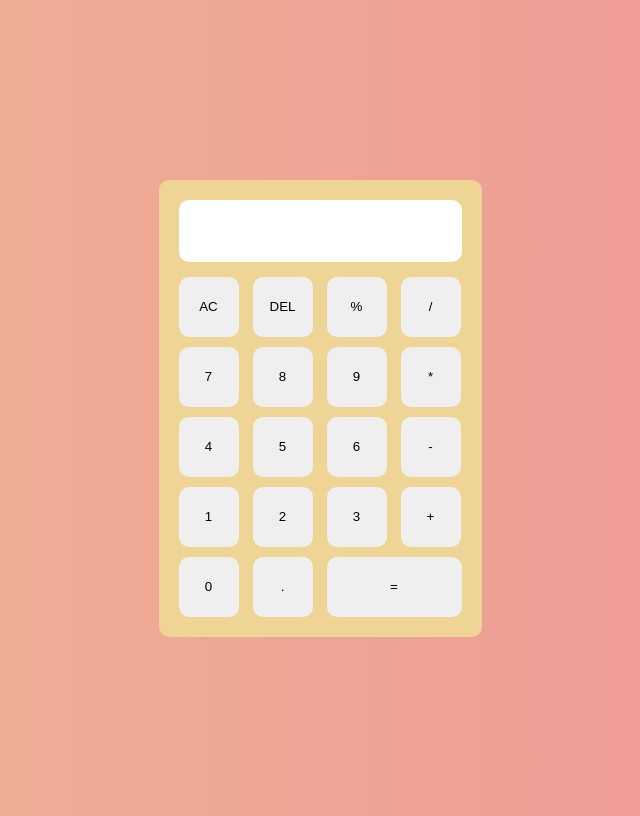
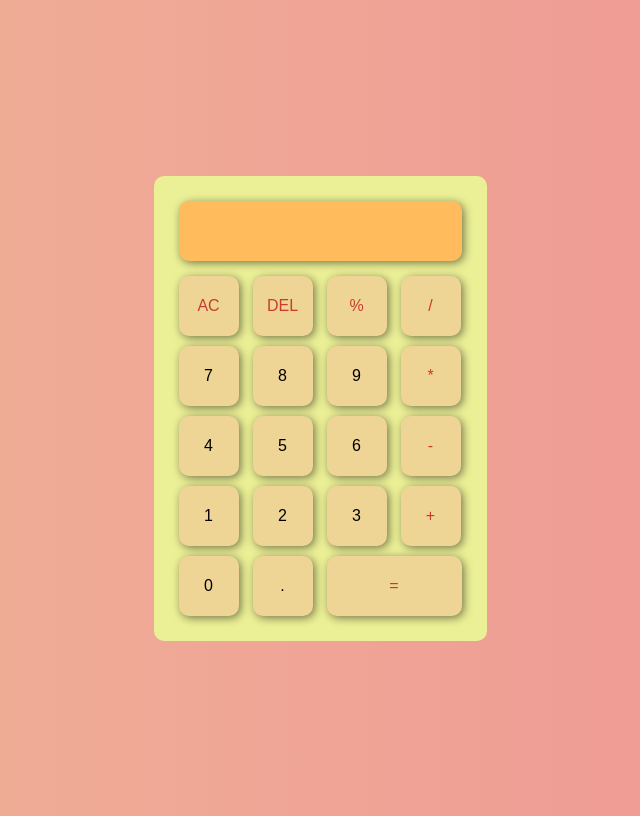
Before and after one commit to Abhijitkr/Simple-Calculator, a plain HTML site: page index.html in a window 1280 px wide. Shown: the whole page, without its empty margins (320-960 px from the left). Drawn offline with Linux system fonts and the light colour scheme.

Commit message:
Adds proper css with click animation

```diff
--- a/index.html
+++ b/index.html
@@ -16,33 +16,33 @@
                 <input type="text" name="display">
             </form>
             <section>
-                <button data-num="AC">AC</button>
-                <button data-num="AC">DEL</button>
-                <button data-num="AC">%</button>
-                <button data-num="AC">/</button>
+                <button data-num="AC" class="operator">AC</button>
+                <button data-num="DEL" class="operator">DEL</button>
+                <button data-num="%" class="operator">%</button>
+                <button data-num="/" class="operator">/</button>
             </section>
             <div>
-                <button data-num="AC">7</button>
-                <button data-num="AC">8</button>
-                <button data-num="AC">9</button>
-                <button data-num="AC">*</button>
+                <button data-num="7">7</button>
+                <button data-num="8">8</button>
+                <button data-num="9">9</button>
+                <button data-num="*" class="operator">*</button>
             </section>
             <section>
-                <button data-num="AC">4</button>
-                <button data-num="AC">5</button>
-                <button data-num="AC">6</button>
-                <button data-num="AC">-</button>
+                <button data-num="4">4</button>
+                <button data-num="5">5</button>
+                <button data-num="6">6</button>
+                <button data-num="-" class="operator">-</button>
             </section>
             <section>
-                <button data-num="AC">1</button>
-                <button data-num="AC">2</button>
-                <button data-num="AC">3</button>
-                <button data-num="AC">+</button>
+                <button data-num="1">1</button>
+                <button data-num="2">2</button>
+                <button data-num="3">3</button>
+                <button data-num="+" class="operator">+</button>
             </section>
             <section>
-                <button data-num="AC">0</button>
-                <button data-num="AC">.</button>
-                <button data-num="=" id="equal">=</button>
+                <button data-num="0">0</button>
+                <button data-num=".">.</button>
+                <button data-num="=" id="equal" class="operator">=</button>
             </section>
         </article>
     </main>
--- a/style.css
+++ b/style.css
@@ -11,9 +11,10 @@ main{
 }
 
 article{
-    background-color: #EFD595;
-    padding: 15px;
+    background-color: #EBEF95;
+    padding: 20px;
     border-radius: 10px;
+    user-select: none;
 }
 
 form{
@@ -21,12 +22,24 @@ form{
 }
 
 form input{
+    box-sizing: border-box;
     width: 100%;
     height: 60px;
     margin: 5px;
     border-radius: 10px;
     border: none;
     margin-bottom: 10px;
+    font-size: 20px;
+    text-align: end;
+    background-color: #FFBB5C;
+    outline: none;
+    box-shadow: 2px 2px 8px rgba(0, 0, 0, 0.5);
+    color: #352F44;
+    pointer-events: none;
+}
+
+form input:focus, form input:hover{
+    border: 1.5px solid #FAF0E6;
 }
 
 button{
@@ -35,8 +48,25 @@ button{
     margin: 5px;
     border-radius: 10px;
     border: none;
+    background-color: #EFD595;
+    font-size: medium;
+    box-shadow: 2px 2px 8px rgba(0, 0, 0, 0.5);
+    outline: none;
+    cursor: pointer;
+}
+
+button:hover{
+    transform: scale(1.05);
+}
+
+button:active{
+    transform: scale(0.9);
 }
 
 #equal{
     width: 135px;
 }
+
+.operator{
+    color: #C63D2F;
+}
```
